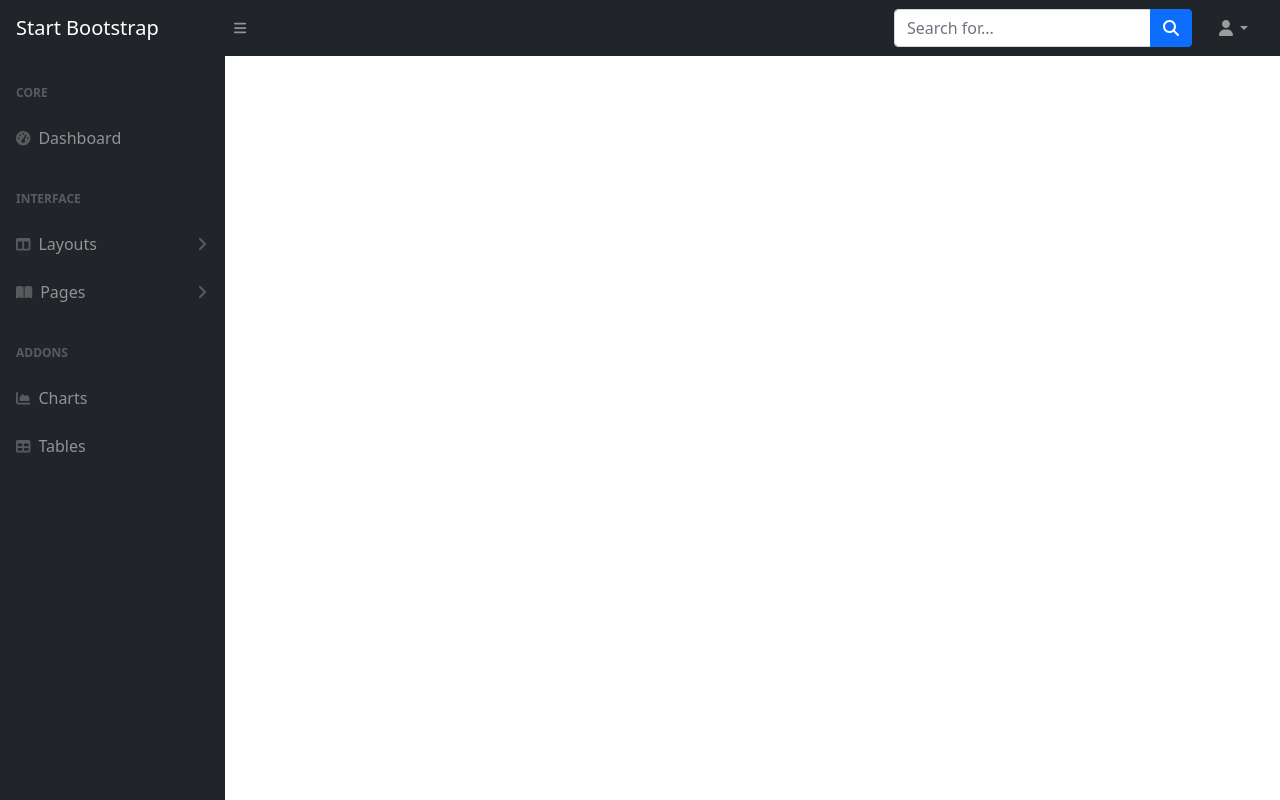
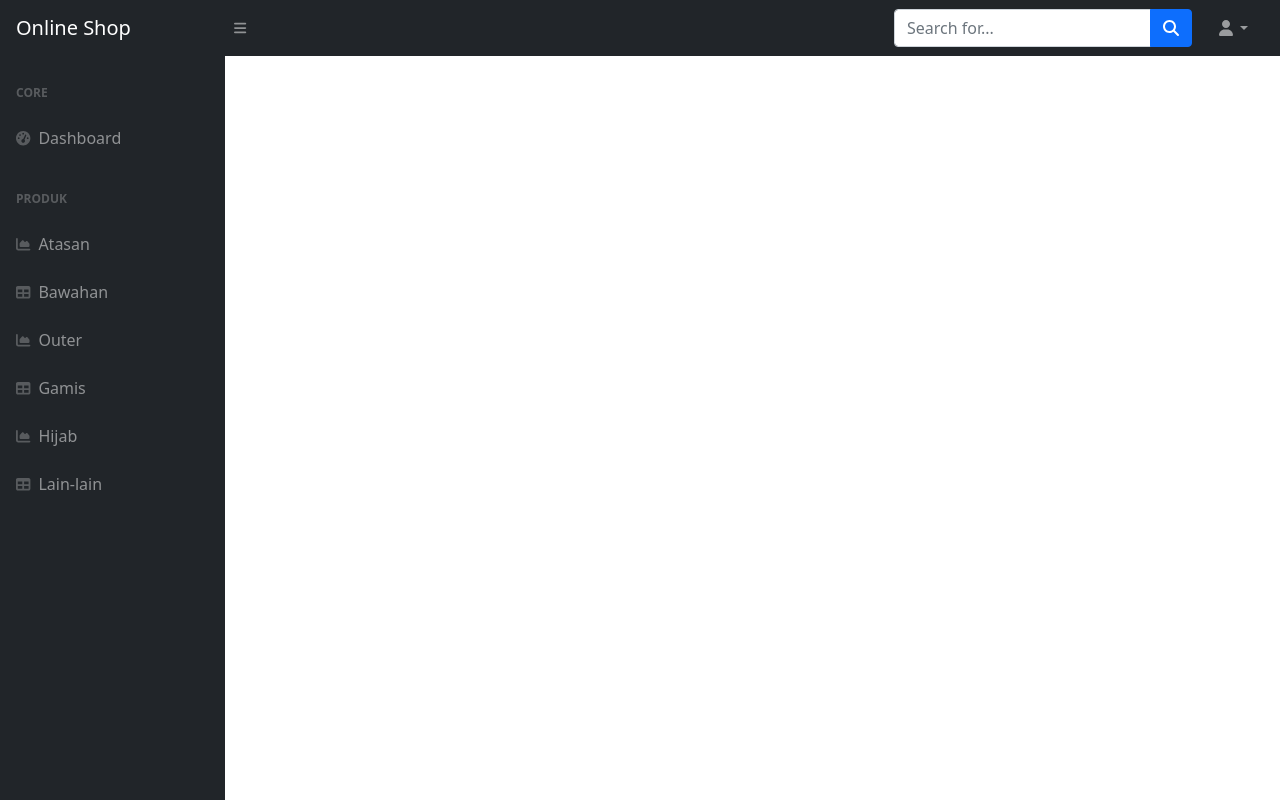
Before and after one commit to WandaArvaniyan/OnlineShop, a CodeIgniter app: the page made by CI/application/views/template/sidebar.php in a window 1280 px wide. Run offline with CodeIgniter, Linux system fonts and the light colour scheme; some libraries are stand-ins or nearby versions.

Commit message:
Update sidebar.php

```diff
--- a/CI/application/views/template/sidebar.php
+++ b/CI/application/views/template/sidebar.php
@@ -14,7 +14,7 @@
     <body class="sb-nav-fixed">
         <nav class="sb-topnav navbar navbar-expand navbar-dark bg-dark">
             <!-- Navbar Brand-->
-            <a class="navbar-brand ps-3" href="index.html">Start Bootstrap</a>
+            <a class="navbar-brand ps-3" href="index.html">Online Shop</a>
             <!-- Sidebar Toggle-->
             <button class="btn btn-link btn-sm order-1 order-lg-0 me-4 me-lg-0" id="sidebarToggle" href="#!"><i class="fas fa-bars"></i></button>
             <!-- Navbar Search-->
@@ -47,57 +47,31 @@
                                 <div class="sb-nav-link-icon"><i class="fas fa-tachometer-alt"></i></div>
                                 Dashboard
                             </a>
-                            <div class="sb-sidenav-menu-heading">Interface</div>
-                            <a class="nav-link collapsed" href="#" data-bs-toggle="collapse" data-bs-target="#collapseLayouts" aria-expanded="false" aria-controls="collapseLayouts">
-                                <div class="sb-nav-link-icon"><i class="fas fa-columns"></i></div>
-                                Layouts
-                                <div class="sb-sidenav-collapse-arrow"><i class="fas fa-angle-down"></i></div>
-                            </a>
-                            <div class="collapse" id="collapseLayouts" aria-labelledby="headingOne" data-bs-parent="#sidenavAccordion">
-                                <nav class="sb-sidenav-menu-nested nav">
-                                    <a class="nav-link" href="layout-static.html">Static Navigation</a>
-                                    <a class="nav-link" href="layout-sidenav-light.html">Light Sidenav</a>
-                                </nav>
-                            </div>
-                            <a class="nav-link collapsed" href="#" data-bs-toggle="collapse" data-bs-target="#collapsePages" aria-expanded="false" aria-controls="collapsePages">
-                                <div class="sb-nav-link-icon"><i class="fas fa-book-open"></i></div>
-                                Pages
-                                <div class="sb-sidenav-collapse-arrow"><i class="fas fa-angle-down"></i></div>
-                            </a>
-                            <div class="collapse" id="collapsePages" aria-labelledby="headingTwo" data-bs-parent="#sidenavAccordion">
-                                <nav class="sb-sidenav-menu-nested nav accordion" id="sidenavAccordionPages">
-                                    <a class="nav-link collapsed" href="#" data-bs-toggle="collapse" data-bs-target="#pagesCollapseAuth" aria-expanded="false" aria-controls="pagesCollapseAuth">
-                                        Authentication
-                                        <div class="sb-sidenav-collapse-arrow"><i class="fas fa-angle-down"></i></div>
-                                    </a>
-                                    <div class="collapse" id="pagesCollapseAuth" aria-labelledby="headingOne" data-bs-parent="#sidenavAccordionPages">
-                                        <nav class="sb-sidenav-menu-nested nav">
-                                            <a class="nav-link" href="login.html">Login</a>
-                                            <a class="nav-link" href="register.html">Register</a>
-                                            <a class="nav-link" href="password.html">Forgot Password</a>
-                                        </nav>
-                                    </div>
-                                    <a class="nav-link collapsed" href="#" data-bs-toggle="collapse" data-bs-target="#pagesCollapseError" aria-expanded="false" aria-controls="pagesCollapseError">
-                                        Error
-                                        <div class="sb-sidenav-collapse-arrow"><i class="fas fa-angle-down"></i></div>
-                                    </a>
-                                    <div class="collapse" id="pagesCollapseError" aria-labelledby="headingOne" data-bs-parent="#sidenavAccordionPages">
-                                        <nav class="sb-sidenav-menu-nested nav">
-                                            <a class="nav-link" href="401.html">401 Page</a>
-                                            <a class="nav-link" href="404.html">404 Page</a>
-                                            <a class="nav-link" href="500.html">500 Page</a>
-                                        </nav>
-                                    </div>
-                                </nav>
-                            </div>
-                            <div class="sb-sidenav-menu-heading">Addons</div>
+
+                            <div class="sb-sidenav-menu-heading">Produk</div>
                             <a class="nav-link" href="charts.html">
                                 <div class="sb-nav-link-icon"><i class="fas fa-chart-area"></i></div>
-                                Charts
+                                Atasan
                             </a>
                             <a class="nav-link" href="tables.html">
                                 <div class="sb-nav-link-icon"><i class="fas fa-table"></i></div>
-                                Tables
+                                Bawahan
+                            </a>
+                            <a class="nav-link" href="charts.html">
+                                <div class="sb-nav-link-icon"><i class="fas fa-chart-area"></i></div>
+                                Outer
+                            </a>
+                            <a class="nav-link" href="tables.html">
+                                <div class="sb-nav-link-icon"><i class="fas fa-table"></i></div>
+                                Gamis
+                            </a>
+                            <a class="nav-link" href="charts.html">
+                                <div class="sb-nav-link-icon"><i class="fas fa-chart-area"></i></div>
+                                Hijab
+                            </a>
+                            <a class="nav-link" href="tables.html">
+                                <div class="sb-nav-link-icon"><i class="fas fa-table"></i></div>
+                                Lain-lain
                             </a>
                         </div>
                     </div>
```
